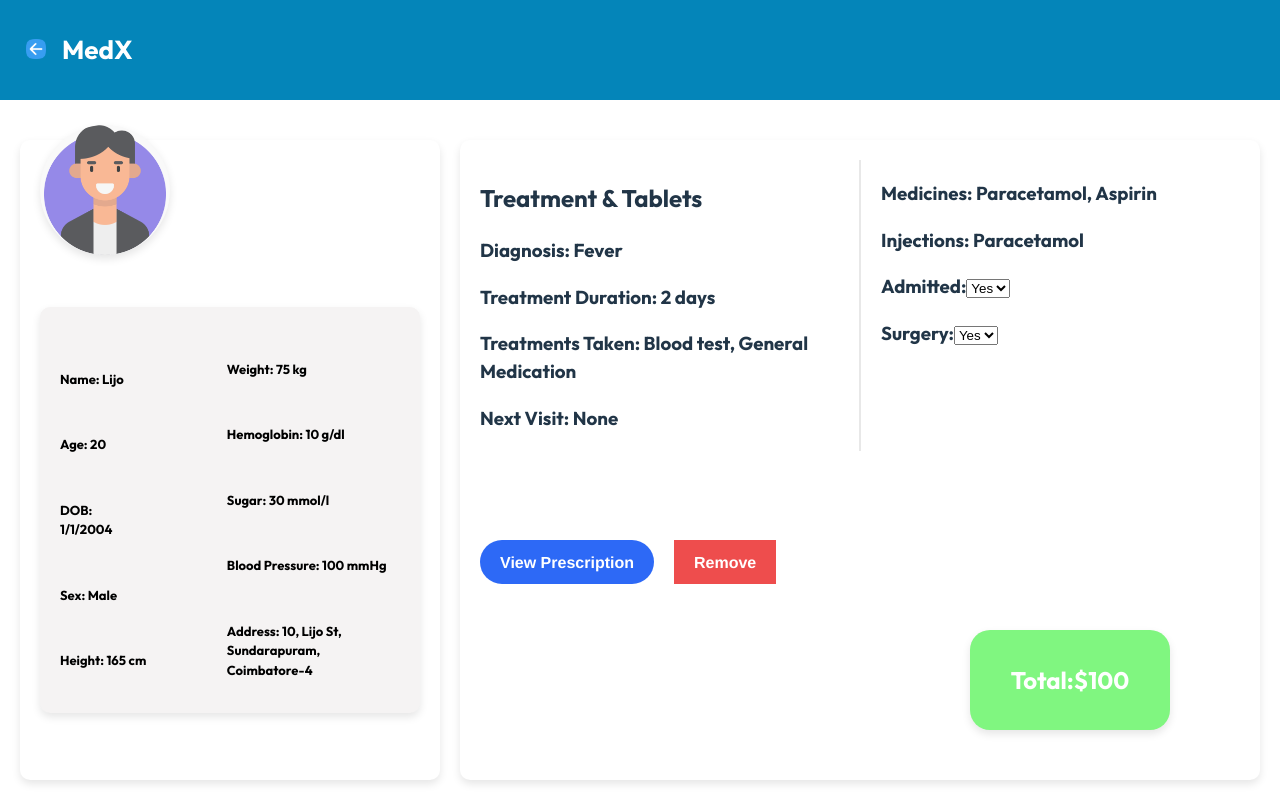
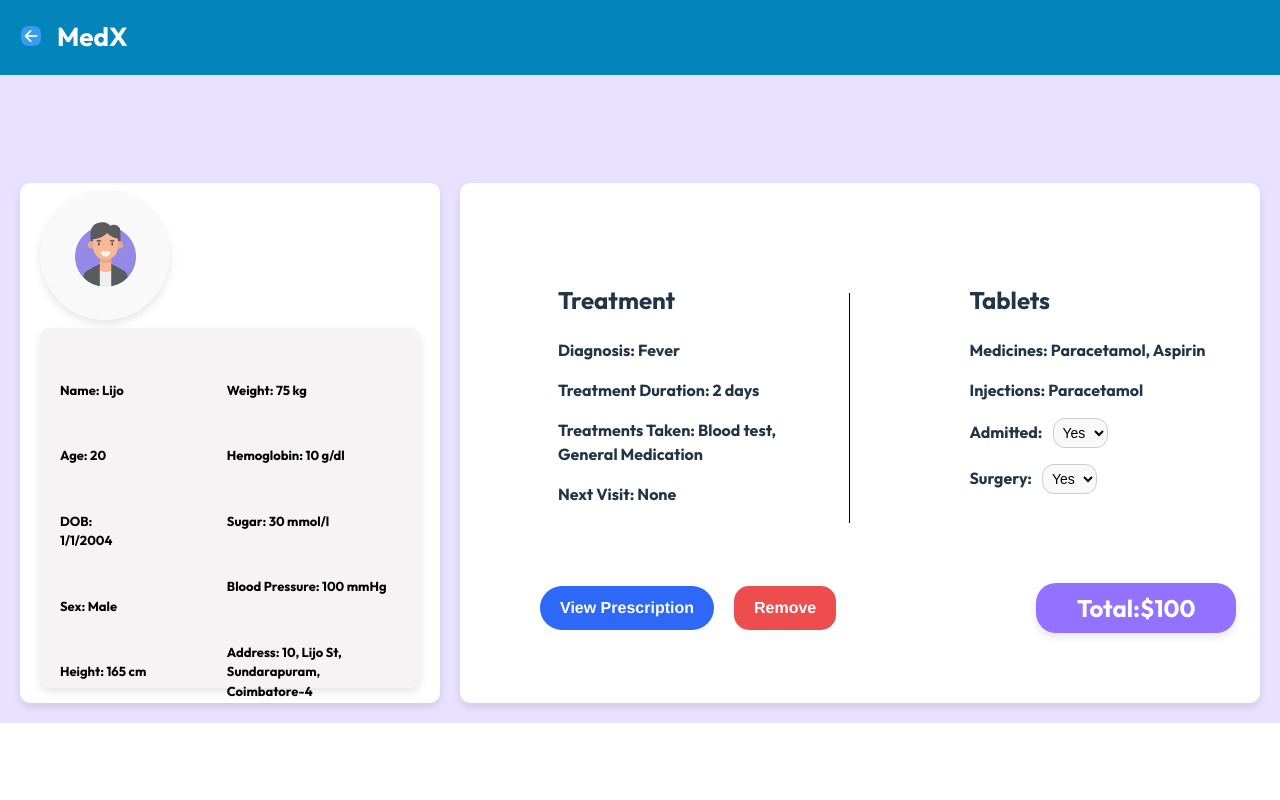
Before and after one commit to Sathyabamaexpo2/sathyabamq-expo, a React (Vite) app in the folder Sathyabama Hackathon/Sathyabama Hackathon/frontend/: page /details in a window 1280 px wide. Built offline with nearby package versions, Linux system fonts and the light colour scheme.

Commit message:
Modified user page and doc details

```diff
--- a/Sathyabama Hackathon/Sathyabama Hackathon/frontend/src/components/Details.css
+++ b/Sathyabama Hackathon/Sathyabama Hackathon/frontend/src/components/Details.css
@@ -4,7 +4,9 @@
     gap: 20px;
     width: 100%;
     padding: 20px;
+    background: rgb(232, 225, 255);
     box-sizing: border-box;
+    margin-top: -20px;
     position: relative;
 }
 .count{
@@ -16,10 +18,10 @@
 .navbar {
     display: flex;
     align-items: center;
-    padding: 20px;
+    padding:15px;
     background-color: hsla(197, 100%, 36%, 0.986);
     color: white;
-    height: 60px;
+    height:45px;
     width: 100%;
     position: fixed;
     top: 0;
@@ -38,9 +40,9 @@
     background-color: #fff;
     box-shadow: 0 4px 8px rgba(0, 0, 0, 0.1);
     width: 50%;
-    height: 600px;
+    height: 480px;
     padding: 20px;
-    margin-top: 120px;
+    margin-top: 105px;
     border-radius: 10px;
 }
 #view{
@@ -51,7 +53,7 @@
     justify-content: center;
     align-items: center;
     position: absolute;
-    top: 125px;
+    top: 132px;
     width: 130px;
     height: 130px;
     border-radius: 50%;
@@ -62,14 +64,14 @@
 
 .Det-prof img {
     border-radius: 50%;
-    width: 100%;
-    height: 100%;
+    width:50%;
+    height:50%;
     object-fit: cover;
 }
 .det-user {
     display: flex;
     justify-content: center;
-    align-items: center;
+    /* align-items: center; */
     font-weight: bold;
     flex-direction: row;
     padding: 20px;
@@ -77,11 +79,11 @@
     background-color: #f5f3f3;
     border-radius: 10px;
     position: relative;
-    top:50px;
+    top:65px;
     font-size: small;
     color: rgb(0, 0, 0);
     width: 90%;
-    max-height: 420px;
+    max-height:320px;
     gap: 80px;
 }
 
@@ -103,32 +105,67 @@
     background-color: #fff;
     box-shadow: 0 4px 8px rgba(0, 0, 0, 0.1);
     width: 100%;
-    height: 600px;
+    height: 480px;
     padding: 20px;
-    margin-top: 120px;
+    margin-top: 105px;
     border-radius: 10px;
 }
 .btn-div{
     display: flex;
+    align-items: center;
+    justify-content: center;
     position: absolute;
+    margin:auto;
     top:400px;
+    left:80px;
     gap:20px;
 }
+
 .Treatment-det {
     display: flex;
     justify-content: space-between;
     gap: 20px;
+    margin-top: 60px;
+    height: 60%;
+    margin-left:70px;
+    line-break: normal;
+    flex-wrap: wrap;
+}
+
+.sep-div {
+    width: 1px;
+    height: 80%;
+    background-color: black;
+    margin-right: 40px;
+    margin-top: 30px;
+}
+
+.Tret{
+    margin-left: 8px;
 }
 
 .Tret,
 .Tabet {
     flex: 1;
+    font-weight: bold;
 }
 
-.sep-div {
-    width: 2px;
-    background-color: #e8e8e8;
+.Tabet{
+    margin-left: 60px;
 }
+
+.Tabet select{
+    padding: 5px;
+    font-size: 14px;
+    border-radius:12px;
+    border: 0.5px solid #ccc;
+    background-color: #f9f9f9;
+    cursor: pointer;
+    margin-left: 10px;
+    transition: background-color 0.3s ease;
+}
+
+
 .popup-prescription {
     position: fixed;
     top: 0;
@@ -146,18 +183,18 @@
     display: flex;
     justify-content: center;
     align-items: center;
-    position: absolute;
+    /* position: absolute; */
     border-radius: 20px;
     backdrop-filter: blur(80px);
     color:white;
-    background-color: rgb(128, 246, 128);
-    margin-right:90px ;
+    background-color:rgb(147, 114, 255);
+    margin-left:180px ;
     box-shadow: 0 4px 8px rgba(0, 0, 0, 0.1);
     width: 200px;
-    height: 100px;
-    margin-bottom: 50px;
-    right: 0;
-    bottom: 0;
+    height: 50px;
+    /* margin-bottom: 75px; */
+    /* right: 0;
+    bottom:0; */
 }
 .content-pres {
     display: flex;
@@ -185,3 +222,7 @@
 #pres-btn:hover {
     background-color: darkred;
 }
+
+#remove{
+    border-radius: 15px;
+}
--- a/Sathyabama Hackathon/Sathyabama Hackathon/frontend/src/components/Details.jsx
+++ b/Sathyabama Hackathon/Sathyabama Hackathon/frontend/src/components/Details.jsx
@@ -50,39 +50,40 @@ const Details = () => {
 
                 <div className="right-container2">
                     <div className="Treatment-det">
+
                         <div className="Tret">
-                            <h2>Treatment & Tablets</h2>
-                            <h3>Diagnosis: Fever</h3>
-                            <h3>Treatment Duration: 2 days</h3>
-                            <h3>Treatments Taken: Blood test, General Medication</h3>
-                            <h3>Next Visit: None</h3>
+                            <h2>Treatment</h2>
+                            <p>Diagnosis: Fever</p>
+                            <p>Treatment Duration: 2 days</p>
+                            <p>Treatments Taken: Blood test, General Medication</p>
+                            <p>Next Visit: None</p>
                         </div>
                         <div className="sep-div"></div>
                         <div className="Tabet">
-                            <h3>Medicines: Paracetamol, Aspirin</h3>
-                            <h3>Injections: Paracetamol</h3>
-                            <h3>Admitted:
+                            <h2>Tablets</h2>
+                            <p>Medicines: Paracetamol, Aspirin</p>
+                            <p>Injections: Paracetamol</p>
+                            <p>Admitted:
                                 <select>
                                     <option value="Yes">Yes</option>
                                     <option value="No">No</option>
-                                </select>
-                            </h3>
-                            <h3>Surgery:
+                                </select></p>
+                            <p>Surgery:
                                 <select>
                                     <option value="Yes">Yes</option>
                                     <option value="No">No</option>
-                                </select>
-                            </h3>
+                                </select></p>
                         </div>
                     </div>
-                    <div className="Total-Payment">
-                            <h2>Total:$100</h2>
-                        </div>
+
                     <div className="btn-div">
                     <button className="button-31" id="view" onClick={handlePopup}>
                         View Prescription
                     </button>
-                    <button className="button-31">Remove</button>
+                    <button className="button-31" id="remove">Remove</button>
+                    <div className="Total-Payment">
+                            <h2>Total:$100</h2>
+                        </div>
                     </div>
                 </div>
 
--- a/Sathyabama Hackathon/Sathyabama Hackathon/frontend/src/components/Login/Login.jsx
+++ b/Sathyabama Hackathon/Sathyabama Hackathon/frontend/src/components/Login/Login.jsx
@@ -205,7 +205,7 @@ const Login = ({ setShowLogin }) => {
                       />
                       <div className="file-input-container">
                         <label htmlFor="file-upload" className="custom-file-upload">
-                          Attach Certificate
+                          Upload profile-pic
                         </label>
                         <input
                           id="file-upload"
@@ -213,6 +213,7 @@ const Login = ({ setShowLogin }) => {
                           name="Image"
                           onChange={onChangeHandler}
                           style={{ display: "none" }}
+                          required
                         />
                         <span>{data.Image ? data.Image.name : "No file chosen"}</span>
                       </div>
@@ -302,7 +303,7 @@ const Login = ({ setShowLogin }) => {
   <>
     <a
       className="doc-signup-button"
-      onClick={handleRedirection} // Corrected this part
+      onClick={handleRedirection}
       style={{ marginTop: "-15px" }}
     >
       Sign in as a Doctor
--- a/Sathyabama Hackathon/Sathyabama Hackathon/frontend/src/components/Login2/Login2.jsx
+++ b/Sathyabama Hackathon/Sathyabama Hackathon/frontend/src/components/Login2/Login2.jsx
@@ -1,7 +1,7 @@
 import React from 'react'
 import loginimage1 from "../../assets/loginimage1.jpeg";
 import { useState } from 'react';
-import { Navigate, useNavigate } from 'react-router-dom';
+import {useNavigate } from 'react-router-dom';
 
 const Login2 = () => {
 
@@ -13,10 +13,6 @@ const Login2 = () => {
         Lic_No: "",
         Hospital_Name: "",
         Specialized: "",
-        gender: "",
-        bloodgroup: "",
-        height: "",
-        weight: "",
         email: "",
         password: "",
         Confirm_password: "",
@@ -26,8 +22,6 @@ const Login2 = () => {
       const handleRedirection=()=>{
         navigate('/');
      }
-
-
 
       const onChangeHandler = (event) => {
         const name = event.target.name;
--- a/Sathyabama Hackathon/Sathyabama Hackathon/frontend/src/components/User/User.jsx
+++ b/Sathyabama Hackathon/Sathyabama Hackathon/frontend/src/components/User/User.jsx
@@ -30,7 +30,8 @@ const User = () => {
       doctor: "Dr. Erin Herwitz",
       time: "04:00 PM",
       color: "rgb(249, 204, 92)",
-    }
+    },
+
   ];
 
   appointments.sort((a, b) => {
@@ -96,7 +97,7 @@ const User = () => {
       <div className='appointments-container'>
         <div className="calendar">
         <div className="calendar-container">
-        <h3>Doctor Appointments</h3>
+        <h3 style={{fontSize:"22px"}}>Doctor Appointments</h3>
           <div className="calendar-box">
           <div className="calendar-header">
             <h2>{selectedDate.toLocaleString('default', { month: 'long' })}</h2>
@@ -298,34 +299,39 @@ const weightGainMacros = calculateMacros(weightGainCalories);
                    <h3>Health Risk Indicators</h3>
                 </div>
                 <div className="recommendation-content">
-                    {bmi < 18 ? (
+                {
+    bmi < 18 ? (
         <div className="icon-recommendation">
-                         <img src="/icons/underweight.png" />
+            <span role="img" aria-label="underweight">⚠️</span> {/* Underweight warning icon */}
             <p>Risk of Nutrient Deficiency</p>
         </div>
     ) : bmi >= 18 && bmi <= 24 ? (
         <div className="icon-recommendation">
-                     <img src="/icons/normal-weight.png" alt="Normal Weight" />
+            <span role="img" aria-label="healthy">✅</span> {/* Healthy weight checkmark */}
             <p>Keep up the good work!</p>
         </div>
     ) : bmi > 24 && bmi <= 29 ? (
         <div className="icon-recommendation">
-                   <img src="/icons/overweight.png" alt="Overweight" />
+            <span role="img" aria-label="overweight">⚠️</span> {/* Overweight caution */}
             <p>Watch out for Hypertension and Diabetes</p>
         </div>
     ) : bmi >= 30 ? (
         <div className="icon-recommendation">
-                    <img src="/icons/obesity.png" alt="Obesity" />
+            <span role="img" aria-label="obesity">🚨</span> {/* Obesity warning */}
             <p>High Risk of Heart Disease</p>
         </div>
-               ) : null}
+    ) : null
+}
 
-              {userData.age >= 40 ? (
+{
+    userData.age >= 40 ? (
         <div className="icon-recommendation">
-                  <img src="/icons/age-risk.png" alt="Age Risk" />
+            <span role="img" aria-label="age risk">⚠️</span> {/* Age-related caution */}
             <p>Higher Risk for Cardiovascular Diseases</p>
         </div>
-              ) : null}
+    ) : null
+}
+
             </div>
           </div>
             </div>
```
Also changed, not shown: Sathyabama Hackathon/Sathyabama Hackathon/frontend/src/components/User/User.css (+30 -21 lines). Lines whose indentation alone changed are shown as unchanged.
